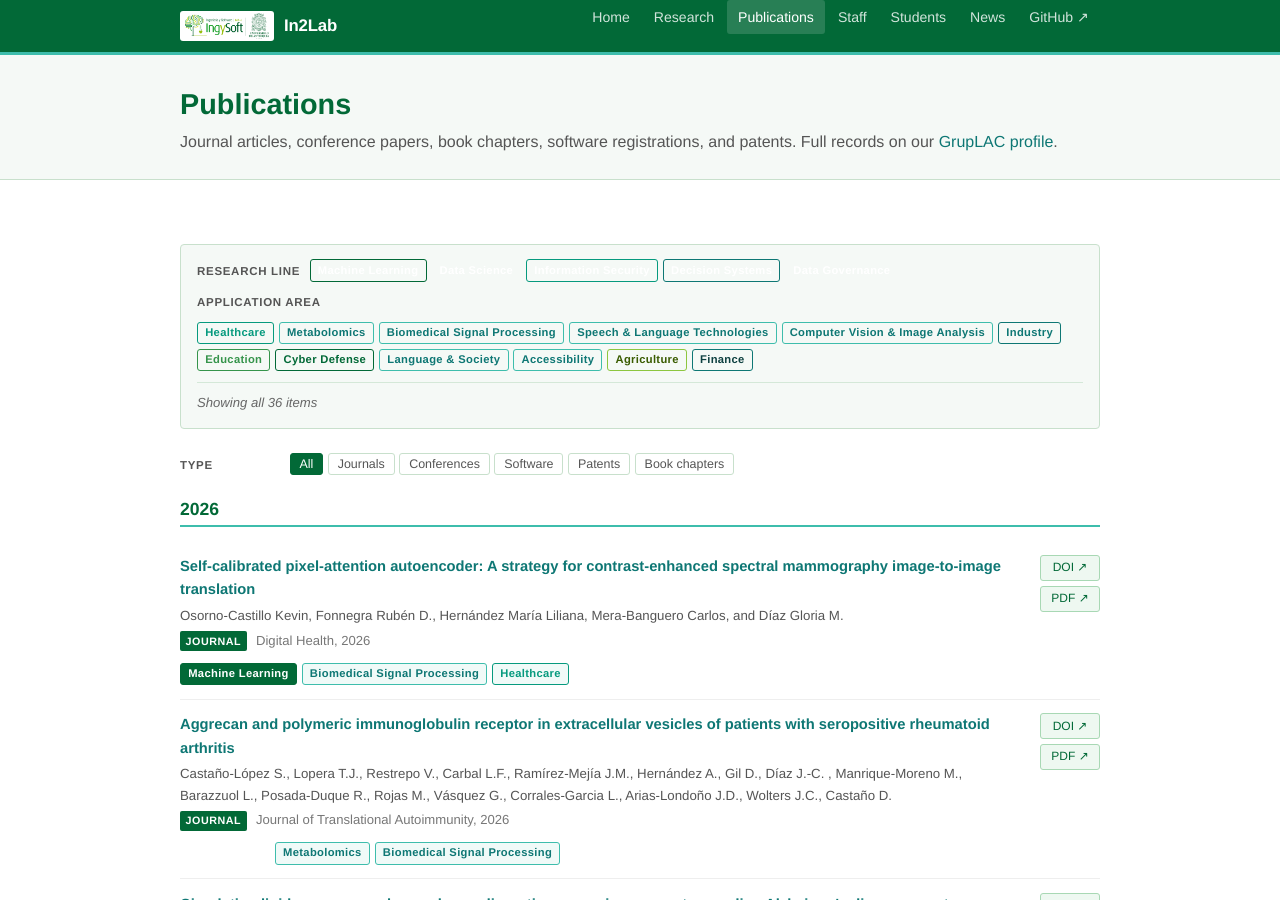
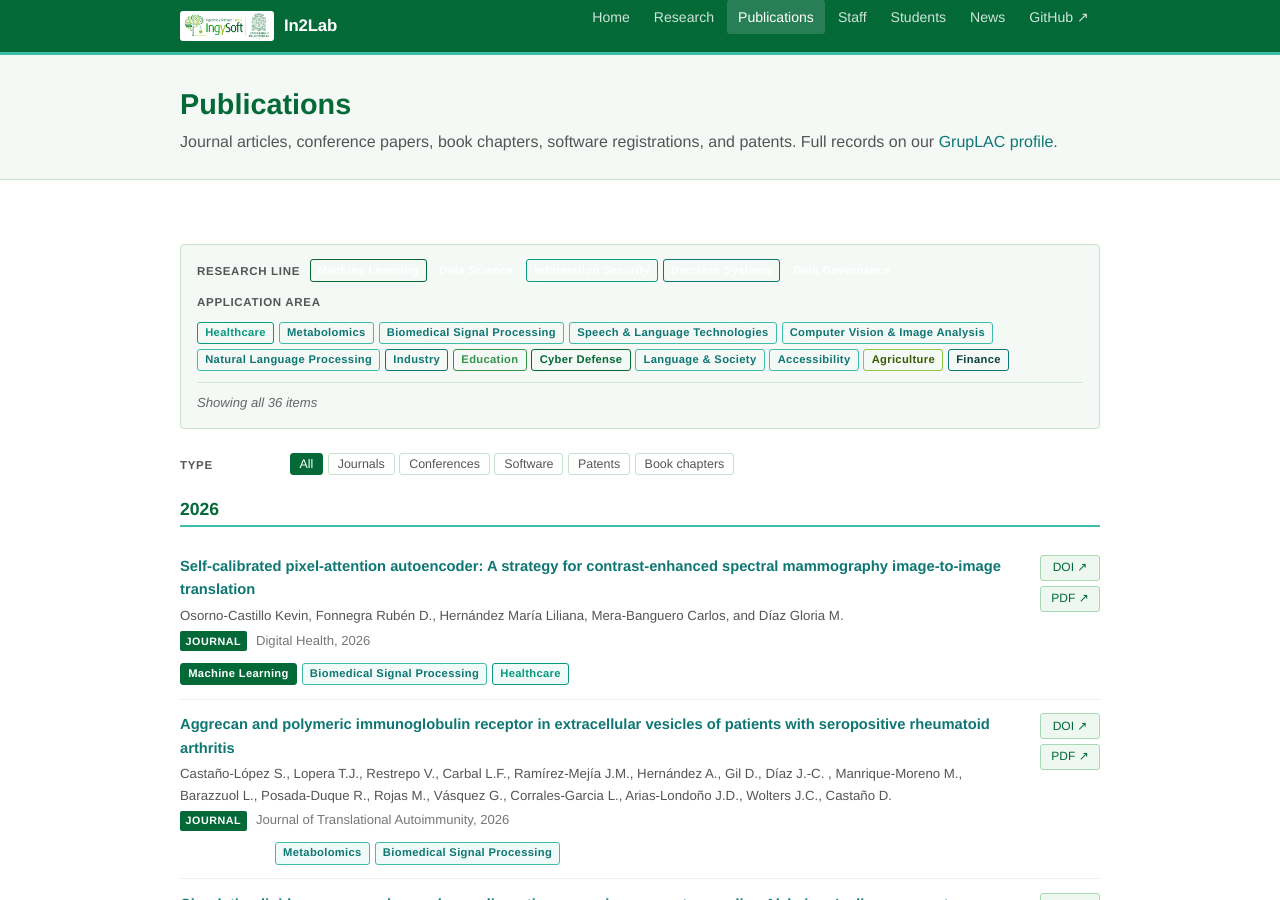
Before and after one commit to IN2LABUDEA/IN2LABUDEA.github.io, a Jekyll site: the page built from publications.html, in a window 1280 px wide and 900 px high. Built offline with Jekyll 4.4.1, drawn with Linux system fonts in a browser that asks for light colours; some of the changed text lies outside the part shown.

Commit message:
Update tags.yml

```diff
--- a/_data/tags.yml
+++ b/_data/tags.yml
@@ -46,6 +46,9 @@ areas:
   - id:    vision
     label: "Computer Vision & Image Analysis"
 
+  - id:    nlp
+    label: "Natural Language Processing"
+
   - id:    industry
     label: "Industry"
 
```
